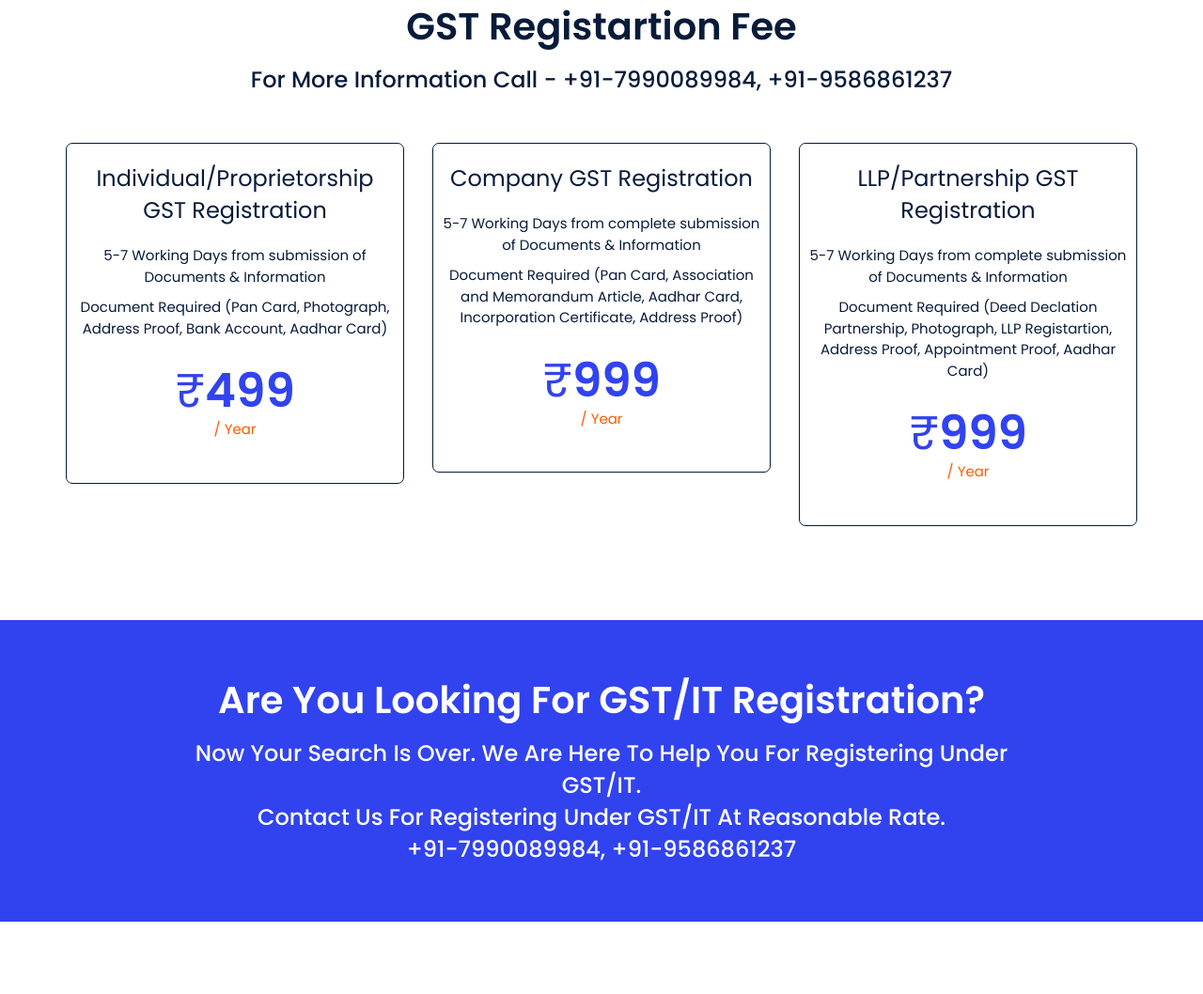
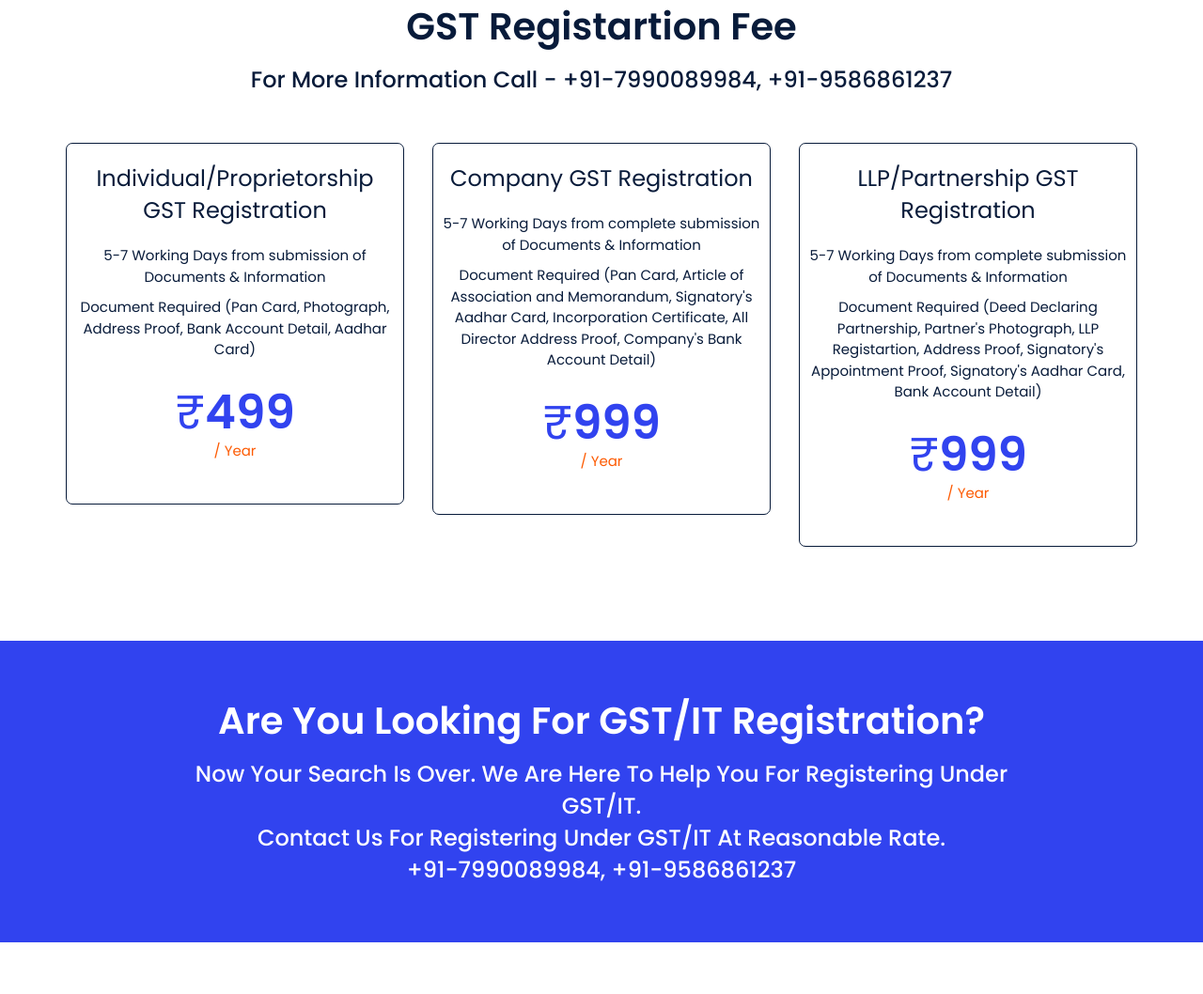
Before and after one commit to webersinfotech/RapidTax, a website: page index.html in a window 1280 px wide. Shown: the part 1551-2609 px from the top of the page at 94% size. Drawn offline with Linux system fonts and the light colour scheme.

Commit message:
Content mistake resolve

```diff
--- a/index.html
+++ b/index.html
@@ -273,7 +273,7 @@ height="0" width="0" style="display:none;visibility:hidden"></iframe></noscript>
           <div class="price-list">
             <ul class="list-unstyled">
               <li>5-7 Working Days from submission of Documents & Information</li>
-              <li>Document Required (Pan Card, Photograph, Address Proof, Bank Account, Aadhar Card)</li>
+              <li>Document Required (Pan Card, Photograph, Address Proof, Bank Account Detail, Aadhar Card)</li>
             </ul>
           </div>
           <div class="price-value">
@@ -292,7 +292,7 @@ height="0" width="0" style="display:none;visibility:hidden"></iframe></noscript>
           <div class="price-list">
             <ul class="list-unstyled">
               <li>5-7 Working Days from complete submission of Documents & Information</li>
-              <li>Document Required (Pan Card, Association and Memorandum Article, Aadhar Card, Incorporation Certificate, Address Proof)</li>
+              <li>Document Required (Pan Card, Article of Association and Memorandum, Signatory's Aadhar Card, Incorporation Certificate, All Director Address Proof, Company's Bank Account Detail)</li>
             </ul>
           </div>
           <div class="price-value">
@@ -311,7 +311,7 @@ height="0" width="0" style="display:none;visibility:hidden"></iframe></noscript>
           <div class="price-list">
             <ul class="list-unstyled">
               <li>5-7 Working Days from complete submission of Documents & Information</li>
-              <li>Document Required (Deed Declation Partnership, Photograph, LLP Registartion, Address Proof, Appointment Proof, Aadhar Card)</li>
+              <li>Document Required (Deed Declaring Partnership, Partner's Photograph, LLP Registartion, Address Proof, Signatory's Appointment Proof, Signatory's Aadhar Card, Bank Account Detail)</li>
             </ul>
           </div>
           <div class="price-value">
```
